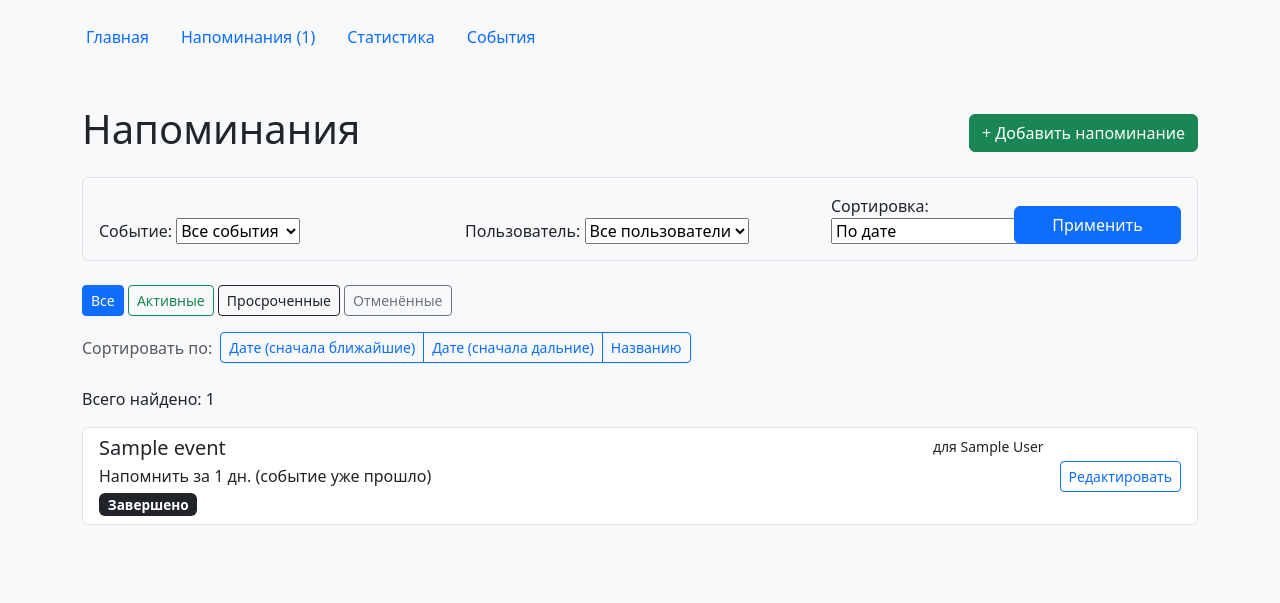
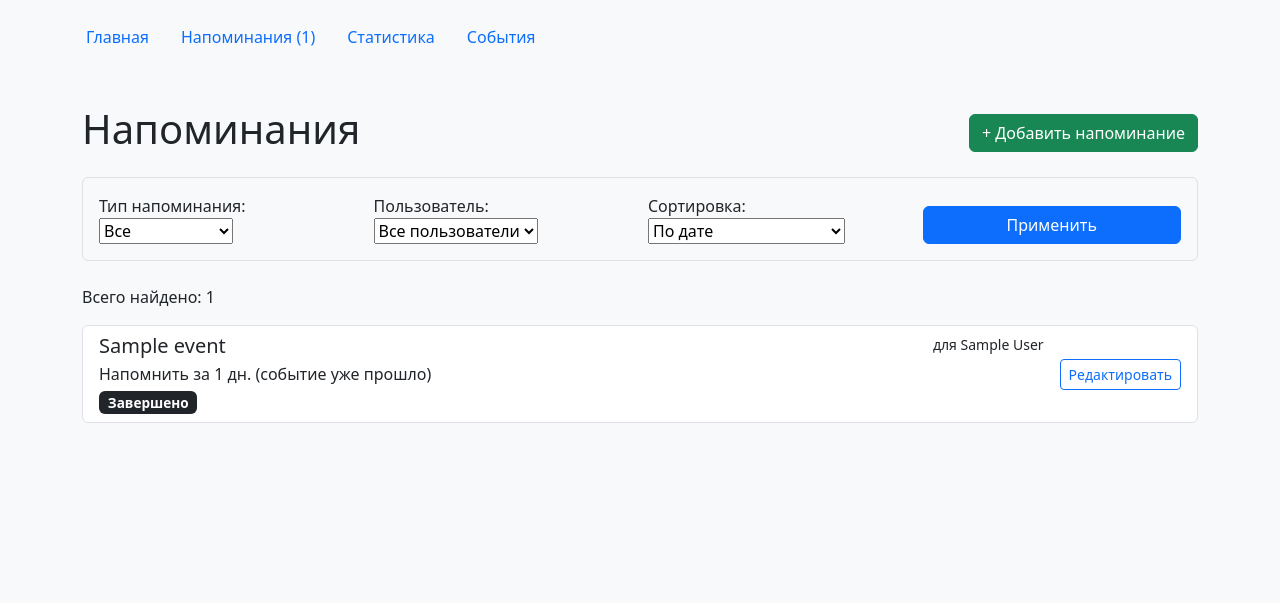
Before and after one commit to 6vi6-vi/important-dates-tracker, a Django app: page /reminders/ in a window 1280 px wide. Shown: the part 135-738 px from the top of the page. Run offline with Django 5.2, Linux system fonts and the light colour scheme; tables that the repository leaves empty hold one stand-in row (values such as "Sample post").

Commit message:
ПР11: мелкие правки

```diff
--- a/homepage/templates/homepage/index.html
+++ b/homepage/templates/homepage/index.html
@@ -7,7 +7,7 @@
 {% block content %}
     <h1 class="display-4">Important Dates Tracker</h1>
     <p class="lead">
-        Сервис учёта важных дат и напоминаний о них.
+        Сервис учёта важных дат
     </p>
     <p>Основные разделы:</p>
     <a href="{% url 'reminders:list' %}" class="btn btn-primary me-2">Напоминания</a>
--- a/reminders/forms.py
+++ b/reminders/forms.py
@@ -1,17 +1,20 @@
 from django import forms
 from users.models import User
-from events.models import Event
 from reminders.models import Reminder
 from datetime import date
 from django.core.exceptions import ValidationError
 
 
 class ReminderFilterForm(forms.Form):
-    event = forms.ModelChoiceField(
-        queryset=Event.objects.order_by("title"),
+    status = forms.ChoiceField(
         required=False,
-        label="Событие",
-        empty_label="Все события"
+        label="Тип напоминания",
+        choices=[
+            ("", "Все"),
+            ("active", "Активные"),
+            ("past", "Завершённые"),
+            ("inactive", "Отменённые"),
+        ]
     )
     user = forms.ModelChoiceField(
         queryset=User.objects.order_by("name"),
--- a/reminders/templates/reminders/includes/reminder_card.html
+++ b/reminders/templates/reminders/includes/reminder_card.html
@@ -23,7 +23,6 @@
         <a href="{% url 'reminders:update' reminder.slug %}" class="btn btn-sm btn-outline-primary">
             Редактировать
         </a>
-
         {% if reminder.current_status == 'active' %}
         <form method="post" action="{% url 'reminders:cancel' reminder.slug %}">
             {% csrf_token %}
--- a/reminders/templates/reminders/reminder_list.html
+++ b/reminders/templates/reminders/reminder_list.html
@@ -10,42 +10,31 @@
         <a href="{% url 'reminders:create' %}" class="btn btn-success">+ Добавить напоминание</a>
     </div>
 
-    <form method="get" class="booking-filter-form mb-4 p-3 bg-light border rounded">
+    <form method="get" class="p-3 bg-light border rounded mb-4">
         <div class="row g-3 align-items-end">
-            <div class="col-md-4">
-                {{ form.event.label_tag }}
-                {{ form.event }}
+            <div class="col-md-3">
+                {{ form.status.label_tag }}
+                {{ form.status }}
             </div>
-            <div class="col-md-4">
+            <div class="col-md-3">
                 {{ form.user.label_tag }}
                 {{ form.user }}
             </div>
-            <div class="col-md-2">
+            <div class="col-md-3">
                 {{ form.sort.label_tag }}
                 {{ form.sort }}
             </div>
-            <div class="col-md-2">
-                <input type="hidden" name="filter" value="{{ filter_type }}">
+            <div class="col-md-3">
                 <button type="submit" class="btn btn-primary w-100">Применить</button>
             </div>
         </div>
+
+        {% if request.GET %}
+            <div class="mt-2 text-end">
+                <a href="{% url 'reminders:list' %}" class="text-decoration-none small">Сбросить все фильтры</a>
+            </div>
+        {% endif %}
     </form>
-
-    <div class="mb-3">
-        <a href="?filter=all&sort={{ sort }}&q={{ search_query }}" class="btn btn-sm {% if filter_type == 'all' %}btn-primary{% else %}btn-outline-primary{% endif %}">Все</a>
-        <a href="?filter=active&sort={{ sort }}&q={{ search_query }}" class="btn btn-sm {% if filter_type == 'active' %}btn-success{% else %}btn-outline-success{% endif %}">Активные</a>
-        <a href="?filter=past&sort={{ sort }}&q={{ search_query }}" class="btn btn-sm {% if filter_type == 'past' %}btn-dark{% else %}btn-outline-dark{% endif %}">Просроченные</a>
-        <a href="?filter=inactive&sort={{ sort }}&q={{ search_query }}" class="btn btn-sm {% if filter_type == 'inactive' %}btn-secondary{% else %}btn-outline-secondary{% endif %}">Отменённые</a>
-    </div>
-
-    <div class="mb-4 d-flex align-items-center">
-        <span class="me-2 text-muted">Сортировать по:</span>
-        <div class="btn-group btn-group-sm">
-            <a href="?filter={{ filter_type }}&sort=date&q={{ search_query }}" class="btn {% if sort == 'date' %}btn-primary{% else %}btn-outline-primary{% endif %}">Дате (сначала ближайшие)</a>
-            <a href="?filter={{ filter_type }}&sort=date_desc&q={{ search_query }}" class="btn {% if sort == 'date_desc' %}btn-primary{% else %}btn-outline-primary{% endif %}">Дате (сначала дальние)</a>
-            <a href="?filter={{ filter_type }}&sort=title&q={{ search_query }}" class="btn {% if sort == 'title' %}btn-primary{% else %}btn-outline-primary{% endif %}">Названию</a>
-        </div>
-    </div>
 
     <p>Всего найдено: {{ page_obj.paginator.count }}</p>
 
@@ -62,7 +51,7 @@
         <ul class="pagination justify-content-center">
             {% if page_obj.has_previous %}
                 <li class="page-item">
-                    <a class="page-link" href="?filter={{ filter_type }}&sort={{ sort }}&q={{ search_query }}&page={{ page_obj.previous_page_number }}">Назад</a>
+                    <a class="page-link" href="{% querystring page=page_obj.previous_page_number %}">Назад</a>
                 </li>
             {% else %}
                 <li class="page-item disabled"><span class="page-link">Назад</span></li>
@@ -73,14 +62,14 @@
                     <li class="page-item active"><span class="page-link">{{ page_number }}</span></li>
                 {% else %}
                     <li class="page-item">
-                        <a class="page-link" href="?filter={{ filter_type }}&sort={{ sort }}&q={{ search_query }}&page={{ page_number }}">{{ page_number }}</a>
+                        <a class="page-link" href="{% querystring page=page_number %}">{{ page_number }}</a>
                     </li>
                 {% endif %}
             {% endfor %}
 
             {% if page_obj.has_next %}
                 <li class="page-item">
-                    <a class="page-link" href="?filter={{ filter_type }}&sort={{ sort }}&q={{ search_query }}&page={{ page_obj.next_page_number }}">Далее</a>
+                    <a class="page-link" href="{% querystring page=page_obj.next_page_number %}">Далее</a>
                 </li>
             {% else %}
                 <li class="page-item disabled"><span class="page-link">Далее</span></li>
--- a/reminders/views.py
+++ b/reminders/views.py
@@ -10,15 +10,16 @@ from django.views.decorators.http import require_POST
 
 def reminders(request):
     form = ReminderFilterForm(request.GET or None)
-
     queryset = Reminder.objects.select_related("event", "user")
     today = date.today()
 
     sort = "date"
+    filter_type = "all"
 
     if form.is_bound and form.is_valid():
         selected_event = form.cleaned_data.get("event")
         selected_user = form.cleaned_data.get("user")
+        filter_type = form.cleaned_data.get("status") or "all"
         sort = form.cleaned_data.get("sort") or "date"
 
         if selected_event:
@@ -26,7 +27,6 @@ def reminders(request):
         if selected_user:
             queryset = queryset.filter(user=selected_user)
 
-    filter_type = request.GET.get("filter", "all")
     if filter_type == "active":
         queryset = queryset.filter(status=Reminder.Status.ACTIVE, event__event_date__gte=today)
     elif filter_type == "past":
@@ -57,7 +57,6 @@ def reminders(request):
         "reminders": page_obj,
         "page_obj": page_obj,
         "form": form,
-        "filter_type": filter_type,
     })
 
 
```
